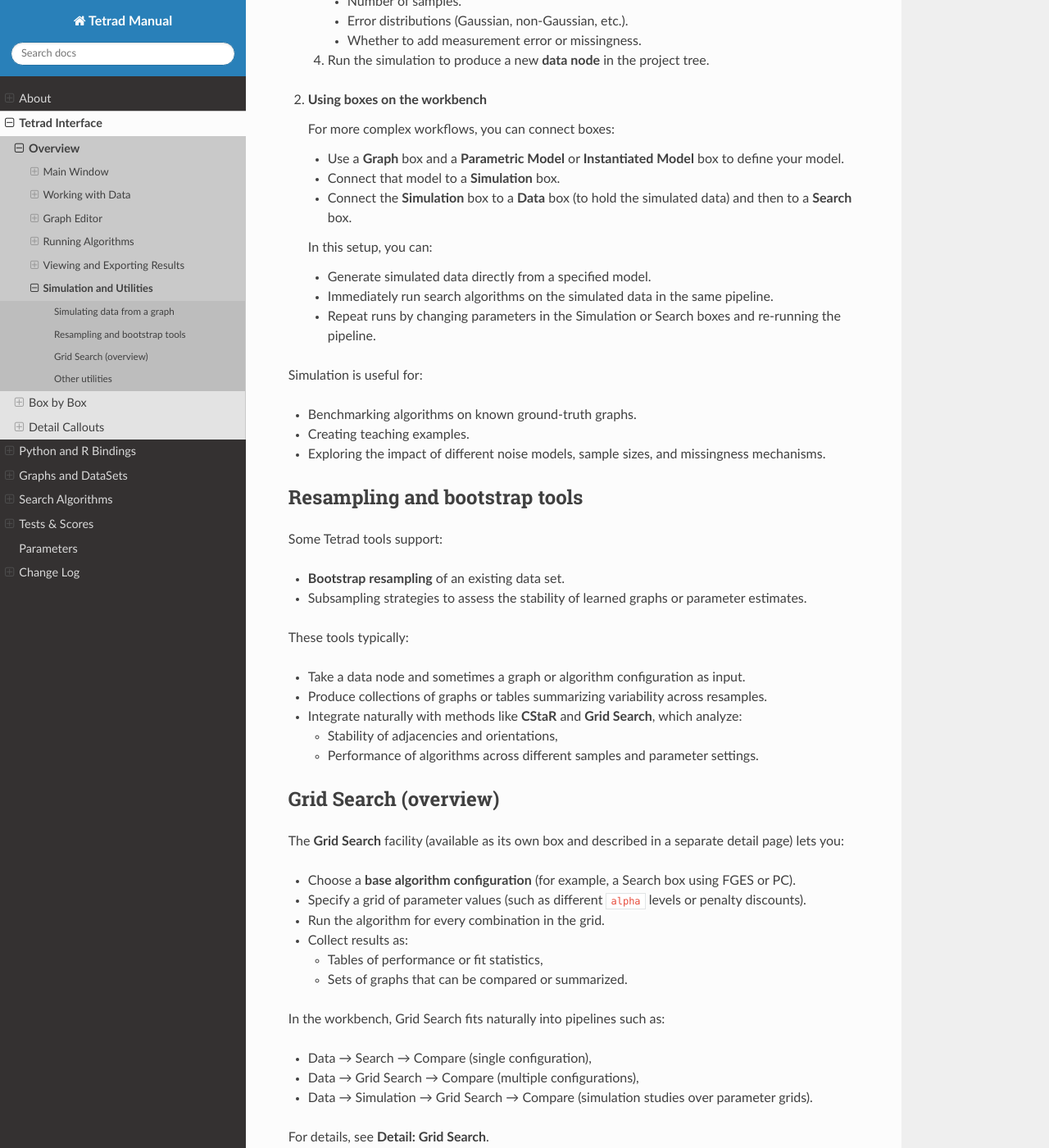
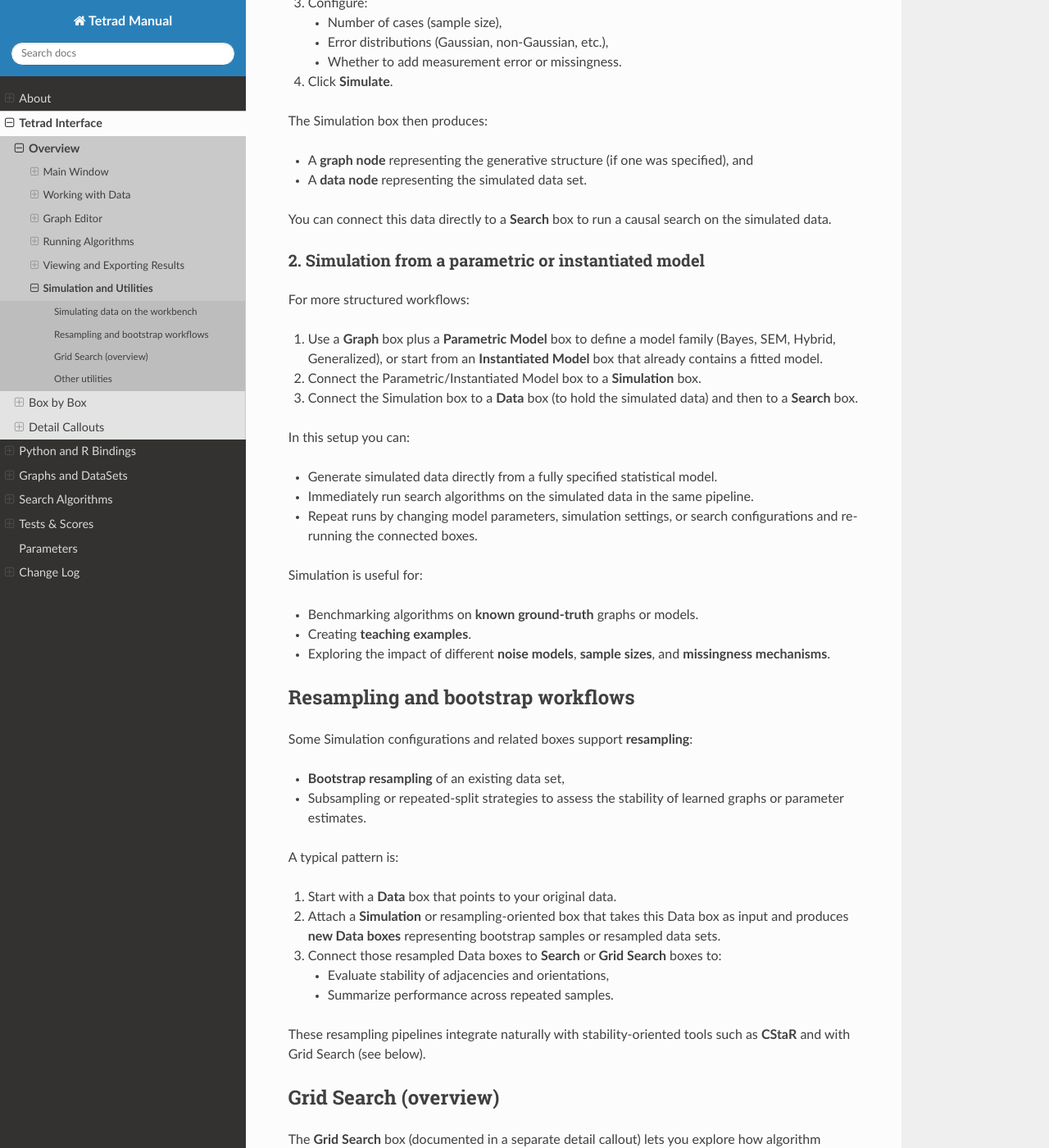
Before and after one commit to cmu-phil/tetrad-manual-rtd, a Sphinx documentation site: the page built from docs/tetrad-interface/overview/simulation-and-utilities.md, in a window 1280 px wide and 1400 px high, scrolled down 1700 px. Shown: the whole window at 82% size. Built offline with Sphinx 7.4.7 and the Read the Docs theme 3.1.0, drawn with Linux system fonts in a browser that asks for light colours; pages that are not in the unit, such as notebooks, are missing from menus; some of the changed text lies outside the part shown.

Commit message:
Update **Simulation and Utilities** documentation to clarify box-based workflows, refine descriptions for simulation methods, resampling tools, and parameter sweeps, and enhance usability with structured examples and cross-references.

```diff
--- a/docs/tetrad-interface/overview/simulation-and-utilities.md
+++ b/docs/tetrad-interface/overview/simulation-and-utilities.md
@@ -1,94 +1,116 @@
 # Simulation and Utilities
 
-In addition to search algorithms, Tetrad provides several **utility tools** that support simulation,
-resampling, model checking, and parameter sweeps. Many of these are accessible from the **Tools** menu
-and from dedicated boxes on the workbench.
+In Tetrad, simulation and related utilities are organized around **boxes on the workbench**.
+You compose workflows by connecting **Graph**, **Parametric Model**, **Instantiated Model**, **Simulation**,
+**Data**, **Search**, **Grid Search**, and **Compare** boxes rather than using a global Tools menu.
 
 ![](../../_static/images/tetrad-interface/overview/simulate-data-dialog.png)
 
 ![](../../_static/images/tetrad-interface/overview/utility-dialog.png)
 
-## Simulating data from a graph
+## Simulating data on the workbench
 
-There are two closely related ways to simulate data from a model in Tetrad:
+There are two common ways to simulate data from a model in Tetrad, both using boxes.
 
-1. **From the Tools menu**
+### 1. Quick simulation from a graph
 
-   A common workflow is:
+A simple workflow is:
 
-    1. Start from a **causal graph** (for example, a DAG with parameterized edge coefficients or distributions).
-    2. Choose **Tools → Simulate Data from Graph**.
-    3. Configure:
-        - Number of samples.
-        - Error distributions (Gaussian, non-Gaussian, etc.).
-        - Whether to add measurement error or missingness.
-    4. Run the simulation to produce a new **data node** in the project tree.
+1. Place a **Simulation** box on the workbench and (optionally) connect it to a **Graph** box
+   that supplies a causal DAG.
+2. Double-click the **Simulation** box to open its configuration dialog.
+3. Configure:
+    - Number of cases (sample size),
+    - Error distributions (Gaussian, non-Gaussian, etc.),
+    - Whether to add measurement error or missingness.
+4. Click **Simulate**.
 
-2. **Using boxes on the workbench**
+The Simulation box then produces:
 
-   For more complex workflows, you can connect boxes:
+- A **graph node** representing the generative structure (if one was specified), and
+- A **data node** representing the simulated data set.
 
-    - Use a **Graph** box and a **Parametric Model** or **Instantiated Model** box to define your model.
-    - Connect that model to a **Simulation** box.
-    - Connect the **Simulation** box to a **Data** box (to hold the simulated data) and then to a **Search** box.
+You can connect this data directly to a **Search** box to run a causal search on the simulated data.
 
-   In this setup, you can:
+### 2. Simulation from a parametric or instantiated model
 
-    - Generate simulated data directly from a specified model.
-    - Immediately run search algorithms on the simulated data in the same pipeline.
-    - Repeat runs by changing parameters in the Simulation or Search boxes and re-running the pipeline.
+For more structured workflows:
+
+1. Use a **Graph** box plus a **Parametric Model** box to define a model family (Bayes, SEM, Hybrid, Generalized),
+   or start from an **Instantiated Model** box that already contains a fitted model.
+2. Connect the Parametric/Instantiated Model box to a **Simulation** box.
+3. Connect the Simulation box to a **Data** box (to hold the simulated data) and then to a **Search** box.
+
+In this setup you can:
+
+- Generate simulated data directly from a fully specified statistical model.
+- Immediately run search algorithms on the simulated data in the same pipeline.
+- Repeat runs by changing model parameters, simulation settings, or search configurations and re-running
+  the connected boxes.
 
 Simulation is useful for:
 
-- Benchmarking algorithms on known ground-truth graphs.
-- Creating teaching examples.
-- Exploring the impact of different noise models, sample sizes, and missingness mechanisms.
+- Benchmarking algorithms on **known ground-truth** graphs or models.
+- Creating **teaching examples**.
+- Exploring the impact of different **noise models**, **sample sizes**, and **missingness mechanisms**.
 
-## Resampling and bootstrap tools
+## Resampling and bootstrap workflows
 
-Some Tetrad tools support:
+Some Simulation configurations and related boxes support **resampling**:
 
-- **Bootstrap resampling** of an existing data set.
-- Subsampling strategies to assess the stability of learned graphs or parameter estimates.
+- **Bootstrap resampling** of an existing data set,
+- Subsampling or repeated-split strategies to assess the stability of learned graphs or parameter estimates.
 
-These tools typically:
+A typical pattern is:
 
-- Take a data node and sometimes a graph or algorithm configuration as input.
-- Produce collections of graphs or tables summarizing variability across resamples.
-- Integrate naturally with methods like **CStaR** and **Grid Search**, which analyze:
-    - Stability of adjacencies and orientations,
-    - Performance of algorithms across different samples and parameter settings.
+1. Start with a **Data** box that points to your original data.
+2. Attach a **Simulation** or resampling-oriented box that takes this Data box as input and produces
+   **new Data boxes** representing bootstrap samples or resampled data sets.
+3. Connect those resampled Data boxes to **Search** or **Grid Search** boxes to:
+    - Evaluate stability of adjacencies and orientations,
+    - Summarize performance across repeated samples.
+
+These resampling pipelines integrate naturally with stability-oriented tools such as **CStaR** and with
+Grid Search (see below).
 
 ## Grid Search (overview)
 
-The **Grid Search** facility (available as its own box and described in a separate detail page) lets you:
+The **Grid Search** box (documented in a separate detail callout) lets you explore how algorithm performance
+depends on parameter choices.
+
+With Grid Search you can:
 
 - Choose a **base algorithm configuration** (for example, a Search box using FGES or PC).
-- Specify a grid of parameter values (such as different `alpha` levels or penalty discounts).
+- Specify a grid of parameter values (for example, different `alpha` levels or penalty discounts).
 - Run the algorithm for every combination in the grid.
 - Collect results as:
     - Tables of performance or fit statistics,
     - Sets of graphs that can be compared or summarized.
 
-In the workbench, Grid Search fits naturally into pipelines such as:
+On the workbench, Grid Search fits naturally into pipelines such as:
 
-- Data → Search → Compare (single configuration),
-- Data → Grid Search → Compare (multiple configurations),
-- Data → Simulation → Grid Search → Compare (simulation studies over parameter grids).
+- **Data → Search → Compare** (single configuration),
+- **Data → Grid Search → Compare** (multiple configurations),
+- **Data → Simulation → Grid Search → Compare** (simulation studies over parameter grids).
 
 For details, see **Detail: Grid Search**.
 
 ## Other utilities
 
-In the version of Tetrad described in this manual, datasets can be preprocessed and transformed using additional
-utilities, often by **connecting Data boxes**:
+In the version of Tetrad described in this manual, additional utilities are also expressed as boxes and
+connections between them. Common patterns include:
 
-- Attach a new **Data** box to an existing one and choose a **transformation** (for example, variable selection,
-  standardization, or simple recoding).
-- Use graph conversion or simplification tools to change graph types or remove certain edge types.
-- Use graph-checking utilities to verify that graphs satisfy **type-specific constraints** (for example,
-  DAG-ness, acyclicity, or valid PAG markings).
+- **Data transformations**
+  Attach a new **Data** box to an existing one and select a **transformation** (for example, variable
+  selection, standardization, or simple recoding). The new Data box represents the transformed data set.
+- **Graph conversions and checks**
+  Use boxes that convert graphs between types (e.g., DAG ↔ CPDAG ↔ PAG) or simplify graphs by removing
+  certain edge types. Other boxes check that graphs satisfy **type-specific constraints** (for example,
+  acyclicity, valid PAG markings, or legal MAG/PAG edge endpoints).
+- **Model checking and diagnostics**
+  Boxes such as **Markov Check** attach to a graph and a Data box to evaluate whether a model is
+  approximately Markov with respect to the data and to summarize deviations.
 
-Several utilities are documented in their own pages elsewhere in the manual
-(for example, **Detail: Grid Search** and **Detail: Markov Check**). Refer to
-the table of contents for links to those tools and their usage patterns.
+Several of these utilities are documented in their own pages elsewhere in the manual
+(for example, **Detail: Grid Search** and **Detail: Markov Check**). Refer to the table of contents for
+links to those tools and their usage patterns.
```
